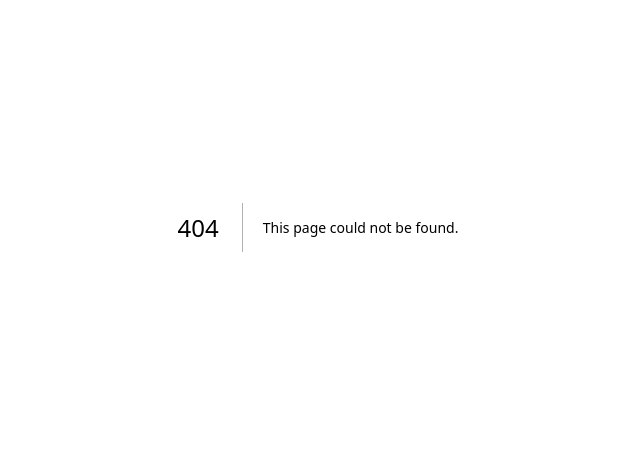
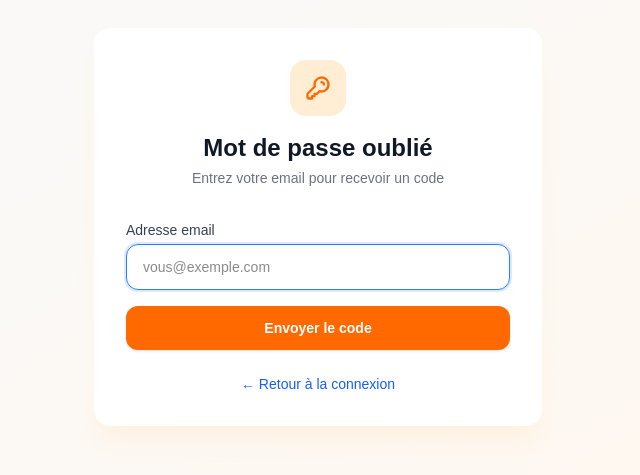
Before and after one commit to kommboumepierreraoul-beep/gro_app_frontend, a Next.js app: page /forgot-password in a window 1280 px wide. Before the commit this address had no page. Shown: the part 173-648 px from the top of the page, without its empty margins (322-962 px from the left). Built offline with nearby package versions, Linux system fonts and the light colour scheme; no server answers.

Commit message:
Create mot de passe oublié page

```diff
--- /dev/null
+++ b/src/app/(auth)/forgot-password/page.tsx
@@ -0,0 +1,104 @@
+"use client";
+import { useState } from "react";
+import Link from "next/link";
+import { useRouter } from "next/navigation";
+import { Input } from "@/components/ui/Input";
+import { Button } from "@/components/ui/Button";
+import { Alert } from "@/components/ui/Alert";
+import { authService } from "@/services/auth.service";
+
+export default function ForgotPasswordPage() {
+  const router = useRouter();
+  const [email, setEmail] = useState("");
+  const [isLoading, setIsLoading] = useState(false);
+  const [success, setSuccess] = useState("");
+  const [error, setError] = useState("");
+
+  const handleSubmit = async (e: React.FormEvent) => {
+    e.preventDefault();
+    setIsLoading(true);
+    setError("");
+    try {
+      const res = await authService.forgotPassword(email);
+      setSuccess(res.message);
+      // Redirige vers reset-password avec l'email en param
+      setTimeout(
+        () => router.push(`/reset-password?email=${encodeURIComponent(email)}`),
+        2000,
+      );
+    } catch (err: unknown) {
+      setError(err instanceof Error ? err.message : "Erreur");
+    } finally {
+      setIsLoading(false);
+    }
+  };
+
+  return (
+    <div className="min-h-screen bg-gradient-to-br from-slate-50 to-orange-50 flex items-center justify-center px-4">
+      <div className="w-full max-w-md">
+        <div className="bg-white rounded-2xl shadow-xl shadow-orange-100/50 p-8">
+          <div className="text-center mb-8">
+            <div className="inline-flex items-center justify-center w-14 h-14 bg-orange-100 rounded-2xl mb-4">
+              <svg
+                className="w-7 h-7 text-orange-500"
+                fill="none"
+                stroke="currentColor"
+                viewBox="0 0 24 24"
+              >
+                <path
+                  strokeLinecap="round"
+                  strokeLinejoin="round"
+                  strokeWidth={2}
+                  d="M15 7a2 2 0 012 2m4 0a6 6 0 01-7.743 5.743L11 17H9v2H7v2H4a1 1 0 01-1-1v-2.586a1 1 0 01.293-.707l5.964-5.964A6 6 0 1121 9z"
+                />
+              </svg>
+            </div>
+            <h1 className="text-2xl font-bold text-gray-900">
+              Mot de passe oublié
+            </h1>
+            <p className="text-gray-500 text-sm mt-1">
+              Entrez votre email pour recevoir un code
+            </p>
+          </div>
+
+          {success && (
+            <div className="mb-4">
+              <Alert type="success" message={success} />
+            </div>
+          )}
+          {error && (
+            <div className="mb-4">
+              <Alert type="error" message={error} />
+            </div>
+          )}
+
+          <form onSubmit={handleSubmit} className="space-y-4">
+            <Input
+              label="Adresse email"
+              type="email"
+              placeholder="vous@exemple.com"
+              value={email}
+              onChange={(e) => setEmail(e.target.value)}
+              required
+              autoFocus
+            />
+            <Button
+              type="submit"
+              isLoading={isLoading}
+              fullWidth
+              className="bg-orange-500 hover:bg-orange-600"
+            >
+              Envoyer le code
+            </Button>
+          </form>
+
+          <p className="text-center text-sm text-gray-500 mt-6">
+            <Link href="/login" className="text-blue-600 hover:underline">
+              ← Retour à la connexion
+            </Link>
+          </p>
+        </div>
+      </div>
+    </div>
+  );
+}
```
